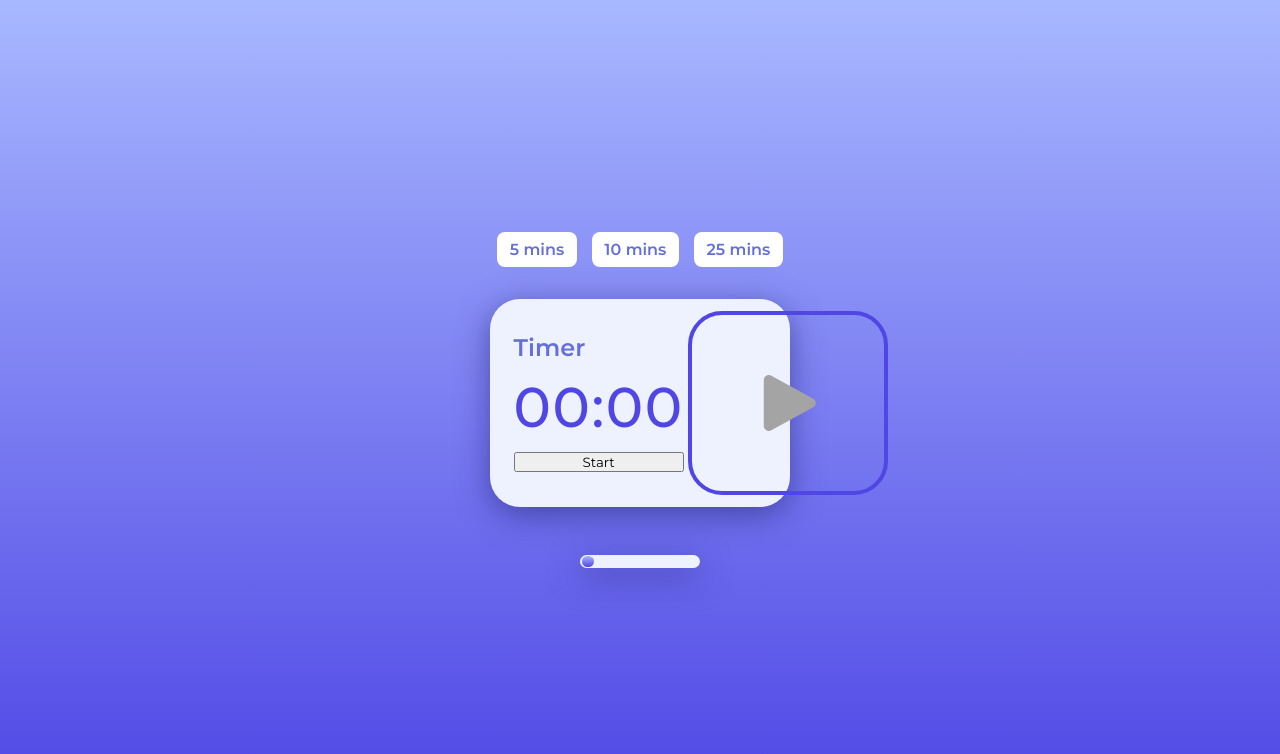
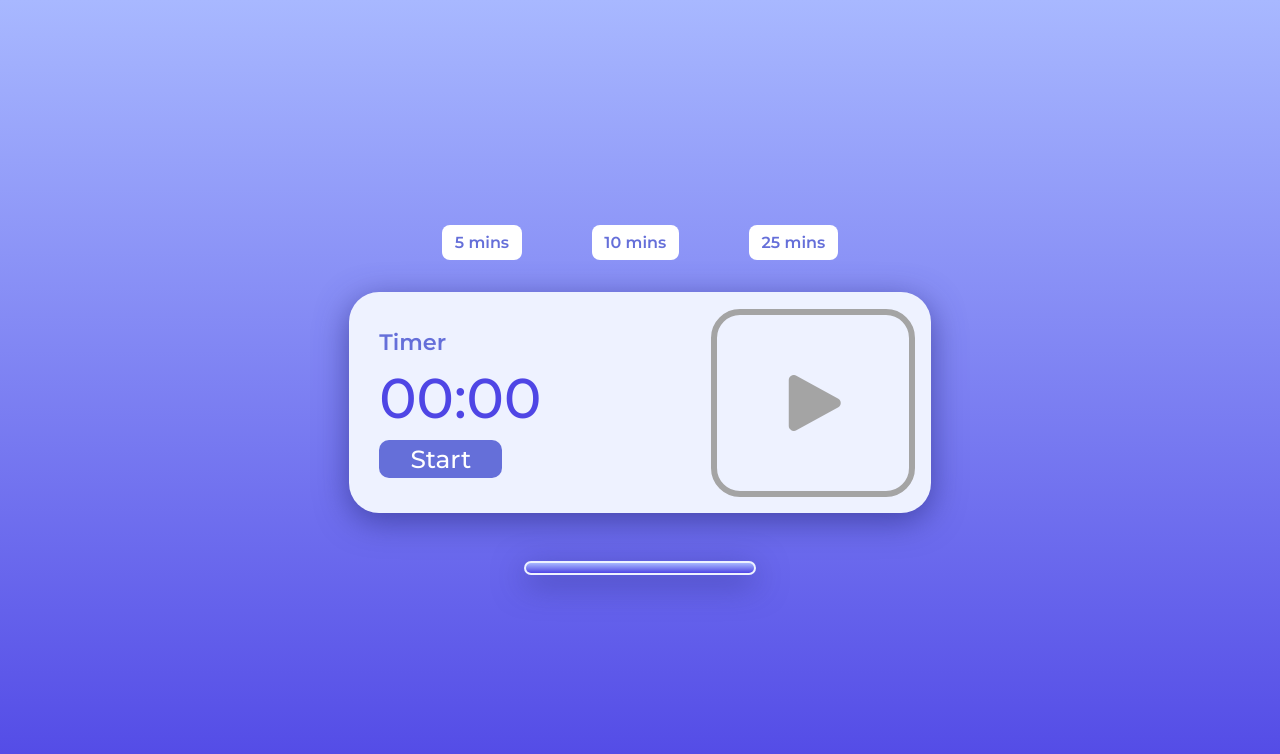
Before and after one commit to masrukh-ahmed/pomodoro-timer-JS30-29th, a plain HTML site: page index.html in a window 1280 px wide. Drawn offline with Linux system fonts and the light colour scheme.

Commit message:
Styling: complete

```diff
--- a/style.css
+++ b/style.css
@@ -24,7 +24,7 @@ body {
 }
 
 .wrapper {
-  width: 26%;
+  width: 48%;
   display: flex;
   flex-direction: column;
   justify-content: center;
@@ -35,7 +35,7 @@ body {
 .preset-controls {
   display: flex;
   justify-content: space-around;
-  width: 100%;
+  width: 80%;
   margin-bottom: 2rem;
 }
 .preset-btn {
@@ -46,6 +46,7 @@ body {
   font-size: 1rem;
   border-radius: 8px;
   font-weight: 600;
+  transition: all 0.35s ease-in-out;
 }
 .preset-btn.active {
   background-image: var(--background-gradient);
@@ -59,7 +60,7 @@ body {
   display: flex;
   justify-content: space-between;
   align-items: center;
-  padding: 1rem;
+  padding: 1.4rem;
   border-radius: 30px;
   margin-bottom: 3rem;
   box-shadow: var(--box-shadow);
@@ -67,22 +68,23 @@ body {
 .timer-section {
   display: flex;
   flex-direction: column;
-  justify-content: space-evenly;
+  justify-content: center;
   padding: 0.5rem;
   height: 100%;
 }
 .timer-label {
   color: var(--font-light-purple);
   font-weight: 600;
-  font-size: 1.5rem;
+  font-size: 1.4rem;
 }
 .timer-display {
   color: var(--font-dark-color);
   font-size: 3.5rem;
   font-weight: 500;
-  letter-spacing: 0.1rem;
+  margin: 0.5rem 0rem;
+  transition: all 0.2s linear;
 }
-.stop-btn {
+.start-stop-btn {
   background-color: var(--font-light-purple);
   border: none;
   font-size: 1.55rem;
@@ -94,13 +96,22 @@ body {
 }
 .play-pause-btn {
   border: none;
-  outline: 4px solid var(--font-dark-color);
+  outline: 0.375rem solid #a4a4a4;
   padding: 3.5rem;
   background-color: transparent;
-  border-radius: 30px;
+  border-radius: 23px;
+  transition: all 0.5s linear;
 }
 .play-pause-btn i {
   font-size: 4rem;
+  color: #a4a4a4;
+  transition: all 0.2s linear;
+}
+.play-pause-btn.active {
+  outline: 0.375rem solid var(--font-dark-color);
+}
+.play-pause-btn.active i {
+  color: #8b92e8;
 }
 
 .progress-container {
@@ -113,8 +124,9 @@ body {
   padding: 0.1rem 0.15rem;
 }
 .progress-bar {
-  width: 10%;
+  width: 100%;
   height: 100%;
   border-radius: 2rem;
   background-image: var(--background-gradient);
+  transition: all 0.5s linear;
 }
```
